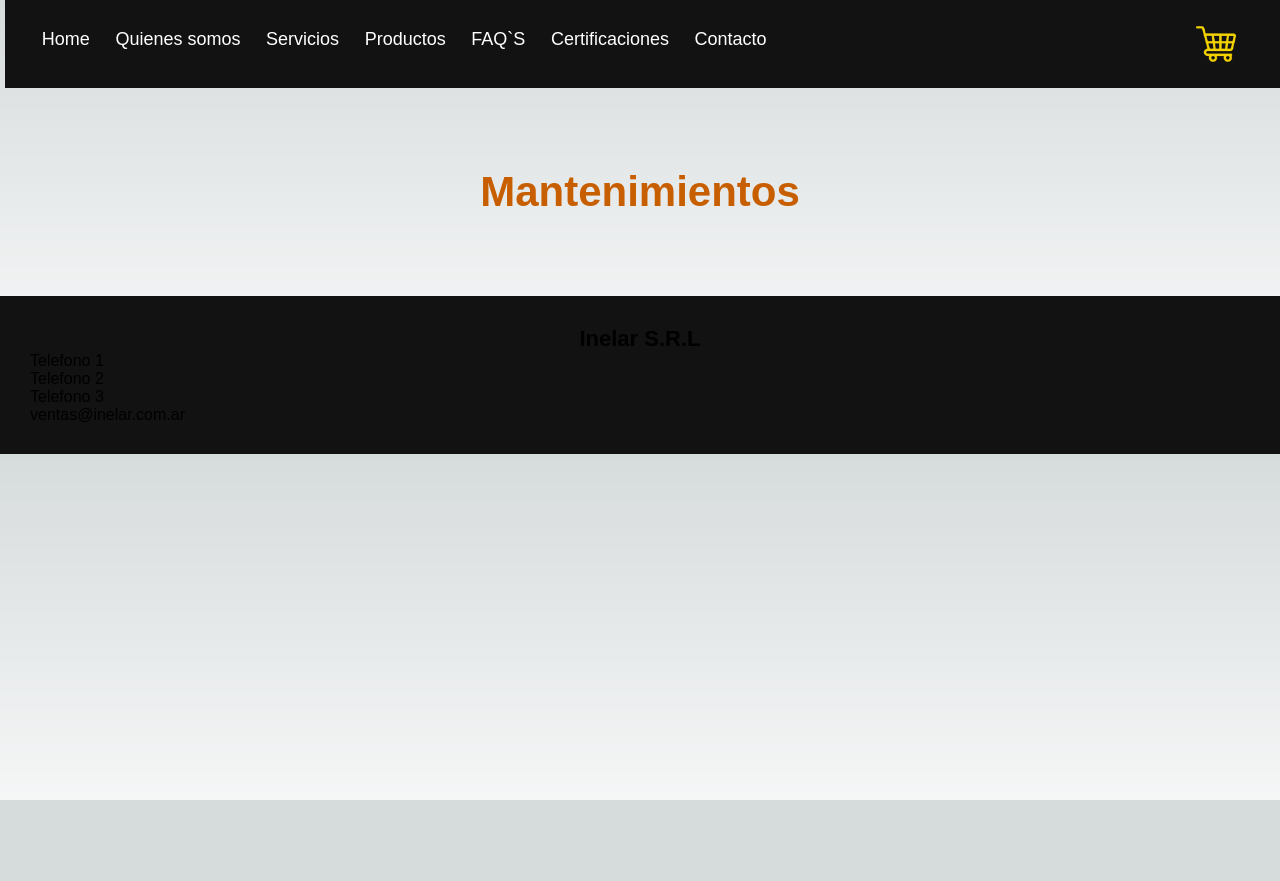
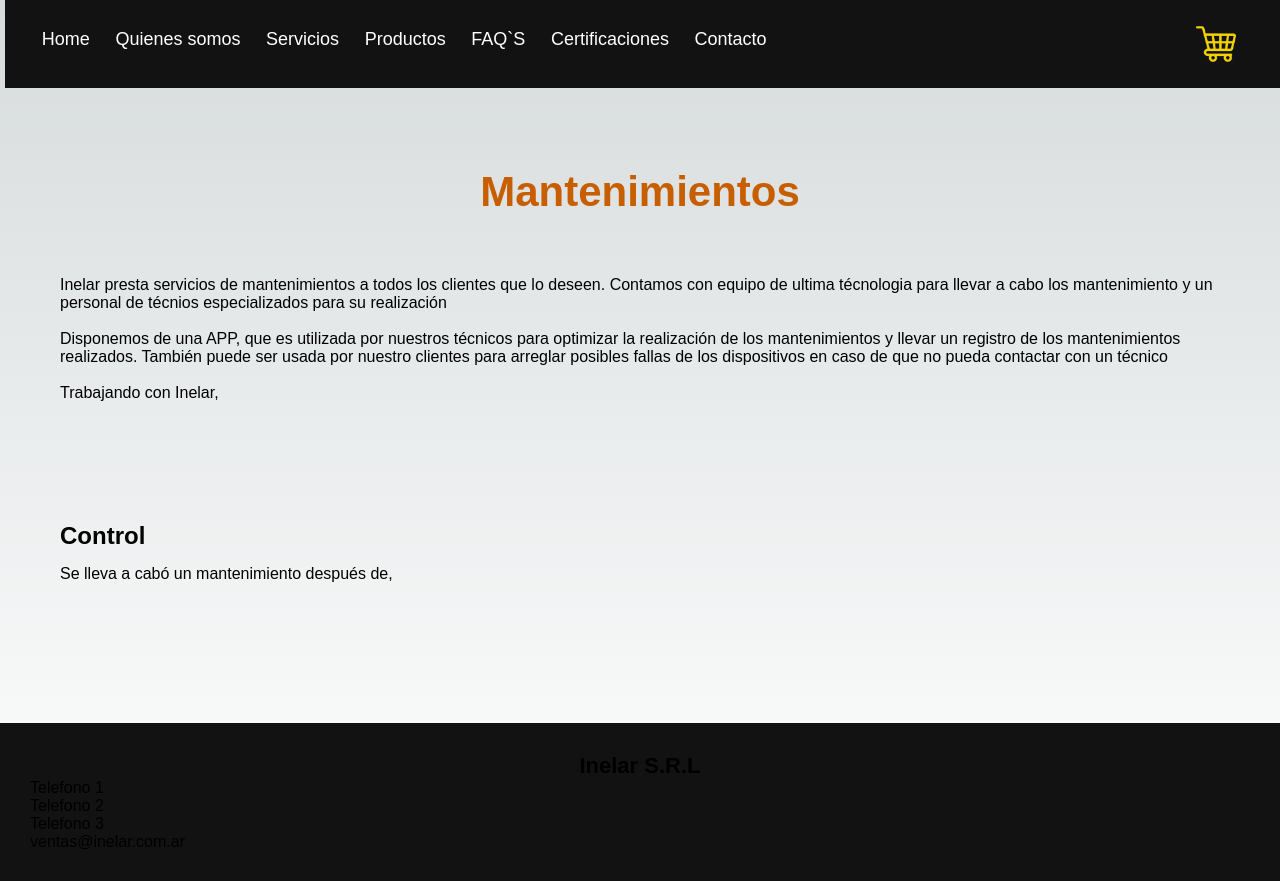
Before and after one commit to juancruzleone/proyectofinal, a Next.js app: page /mantenimientos in a window 1280 px wide. Before the commit the page ends 800 px from the top, so only its background shows below. Built offline with nearby package versions, Linux system fonts and the light colour scheme.

Commit message:
Se empezó a realizar la sección de los servicios

```diff
--- a/src/pages/index.jsx
+++ b/src/pages/index.jsx
@@ -9,7 +9,6 @@ const Home = () => {
     <Layout>
       {/*Ordenar mejor el codigo de nuestra App, para que el titulo quede en el mismo contenedor que el parrafo y haga display flex con el circulo y la imagen*/}
       <h1 className={styles.tituloHome}>INELAR</h1>
-
       <div className={styles.contenedorNuestraApp}>
         <div className={styles.circulo}>
           <div className={styles.celularApp}>
--- a/src/pages/instalaciones.jsx
+++ b/src/pages/instalaciones.jsx
@@ -8,7 +8,7 @@ const Instalaciones = () => {
     <Layout>
       <h1 className={styles.tituloPaginas}>Instalaciones</h1>
       <div className={styles.contenedorInstalaciones}>
-        <p></p>
+        <p>Inelar realiza instalaciones</p>
       </div>
       <Footer></Footer>
     </Layout>
--- a/src/pages/mantenimientos.jsx
+++ b/src/pages/mantenimientos.jsx
@@ -8,8 +8,15 @@ const Mantenimientos = () => {
     <Layout>
       <h1 className={styles.tituloPaginas}>Mantenimientos</h1>
       <div className={styles.ContenedorMantenimientos}>
-        <p></p>
+        <p>Inelar presta servicios de mantenimientos a todos los clientes que lo deseen. Contamos con equipo de ultima técnologia para llevar a cabo los mantenimiento y  un personal de técnios especializados para su realización</p><br />
+        <p>Disponemos de una APP, que es utilizada por nuestros técnicos para optimizar la realización de los mantenimientos y llevar un registro de los mantenimientos realizados. También puede ser usada por nuestro clientes para arreglar posibles fallas de los dispositivos en caso de que no pueda contactar con un técnico</p><br />
+        <p>Trabajando con Inelar, </p>
       </div>
+      <div className={styles.contenedorControlMantenimiento}>
+        <h2>Control</h2>
+        <p>Se lleva a cabó un mantenimiento después de, </p>
+      </div>
+
       <Footer></Footer>
     </Layout>
   );
--- a/src/pages/serviciotecnico.jsx
+++ b/src/pages/serviciotecnico.jsx
@@ -8,6 +8,7 @@ const servicioTecnico = () => {
     <Layout>
       <h1 className={styles.tituloPaginas}>Servicio técnico</h1>
       <div className={styles.contenedorServicioTecnico}>
+        <p>Inelar realiza servicio técnico</p>
 
       </div>
       <Footer></Footer>
--- a/src/styles/Home.module.css
+++ b/src/styles/Home.module.css
@@ -331,7 +331,7 @@
   align-items: center;
   position: relative;
   padding: 100px;
-  margin-left: 300px;
+  margin-left: 200px;
 }
 
 .contenedorServicios{
@@ -448,6 +448,7 @@
 
 .cajaServicios:hover{
   background-color: #C75F00;
+  cursor: pointer;
 }
 
 .contenedorCardServicios{
@@ -647,3 +648,27 @@
 .contenedorPreguntasFrecuentes h2{
   font-family: "montserrat", sans-serif;
 }
+
+.ContenedorMantenimientos{
+  padding: 60px;
+  font-family: "montserrat", sans-serif;
+}
+
+.contenedorControlMantenimiento{
+  font-family: "montserrat", sans-serif;
+  padding: 60px;
+}
+
+.contenedorControlMantenimiento p{
+  padding-top: 15px;
+}
+
+.contenedorServicioTecnico{
+  padding: 60px;
+  font-family: "montserrat", sans-serif;
+}
+
+.contenedorInstalaciones{
+  padding: 60px;
+  font-family: "montserrat", sans-serif
+}
```
Also changed, not shown: server.js (line endings or trailing spaces).
